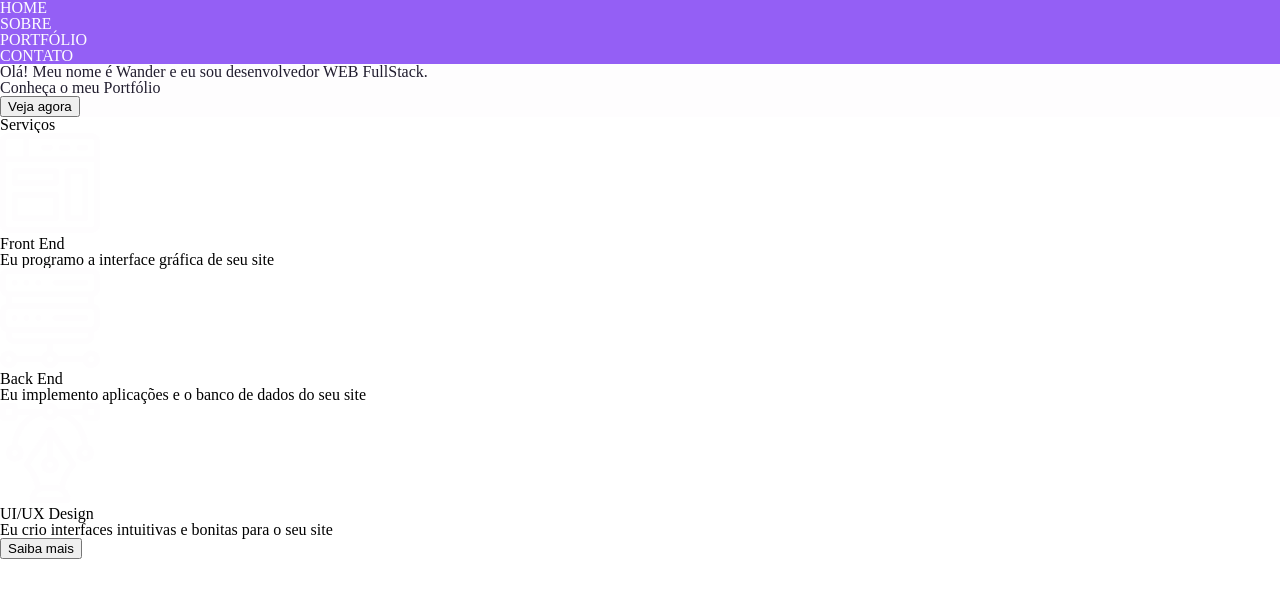
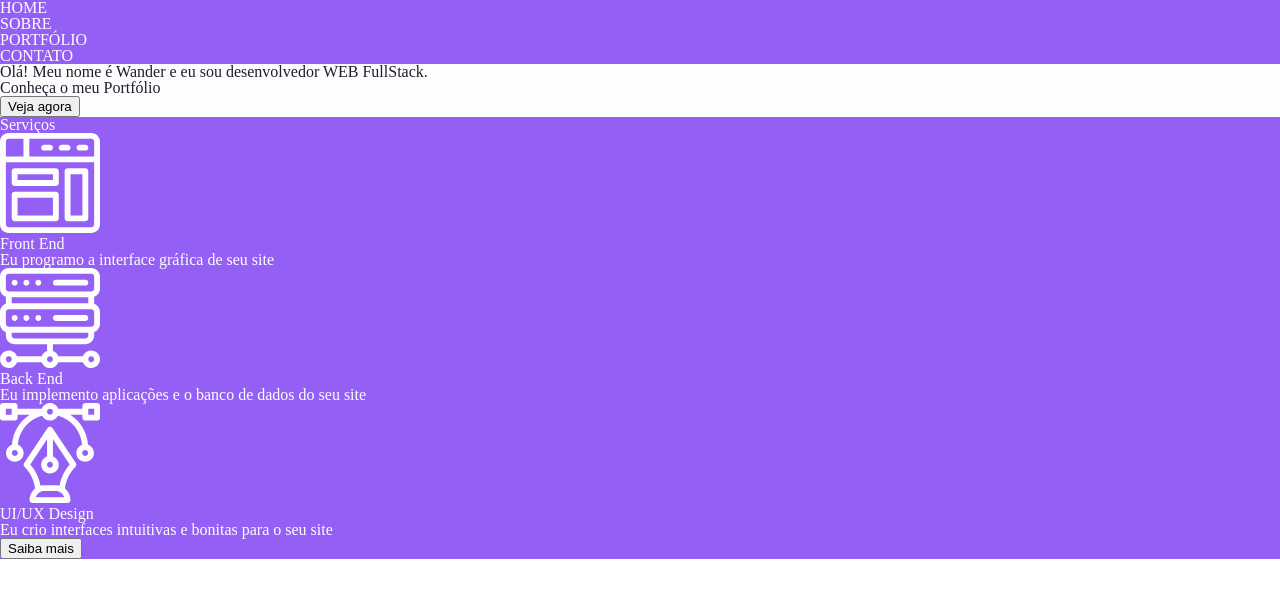
Before and after one commit to wander-junior/portfolio, a React (Create React App) app: page / in a window 1280 px wide. Shown: the top 598 px of the page. Built offline with nearby package versions, Linux system fonts and the light colour scheme.

Commit message:
Apply color to Abilities component

```diff
--- a/src/App.js
+++ b/src/App.js
@@ -16,7 +16,7 @@ function App() {
     <div className="App">
       <Menu theme={theme}/>
       <Title theme={theme}/>
-      <Abilities />
+      <Abilities theme={theme}/>
     </div>
   );
 }
--- a/src/components/Abilities/index.js
+++ b/src/components/Abilities/index.js
@@ -2,10 +2,16 @@ import React from 'react'
 import frontEndIcon from '../../assets/img/frontend.svg';
 import backEndIcon from '../../assets/img/backend.svg';
 import uiuxIcon from '../../assets/img/ui.svg';
+import styled from 'styled-components';
 
-export default function Abilities() {
+export default function Abilities({theme}) {
+    const AbilitiesWrapper = styled.div`
+        background: ${theme.colors.primary};
+        color: ${theme.colors.tertiary};
+    `;
+
     return (
-        <div>
+        <AbilitiesWrapper>
             <h1>Serviços</h1>
             <ul>
                 <li>
@@ -25,6 +31,6 @@ export default function Abilities() {
                 </li>
             </ul>
             <button>Saiba mais</button>
-        </div>
+        </AbilitiesWrapper>
     )
 }
```
Also changed, not shown: 1 other file (tests, documents, lock files or other folders).
